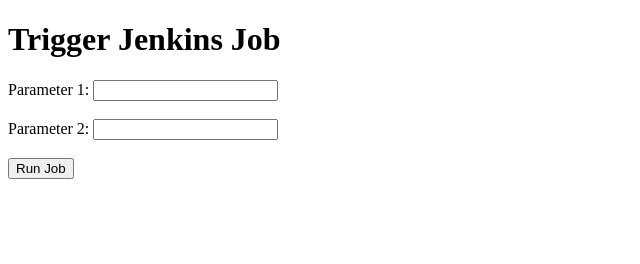
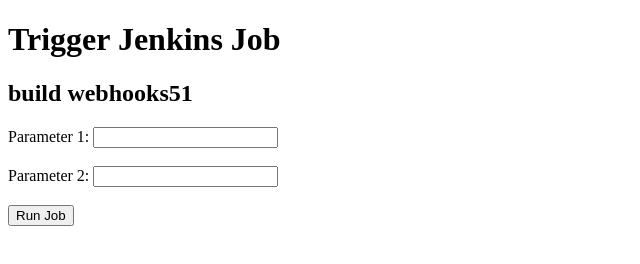
Before and after one commit to DhanushKeloth/newjenkinsrepo, a website built with webpack: page index.html in a window 1280 px wide. Shown: the whole page, without its empty margins (0-640 px from the left). Built offline with nearby package versions, Linux system fonts and the light colour scheme.

Commit message:
Update index.html

```diff
--- a/index.html
+++ b/index.html
@@ -5,7 +5,7 @@
 </head>
 <body>
     <h1>Trigger Jenkins Job</h1>
-
+  <h2>build webhooks51</h2>
     <form action="http://localhost:8080/job/html-form/ws/index.html" method="POST">
         <label for="param1">Parameter 1:</label>
         <input type="text" id="param1" name="PARAM1"><br><br>
```
